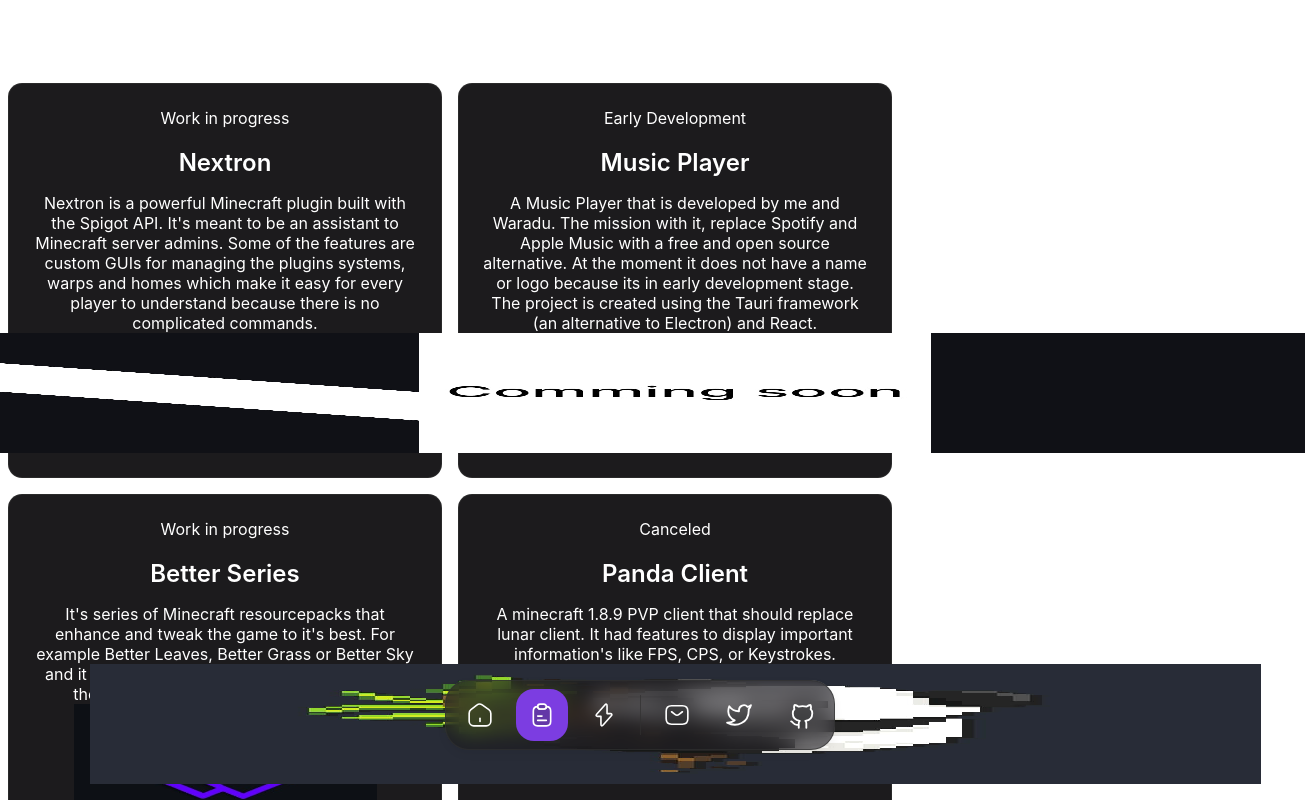
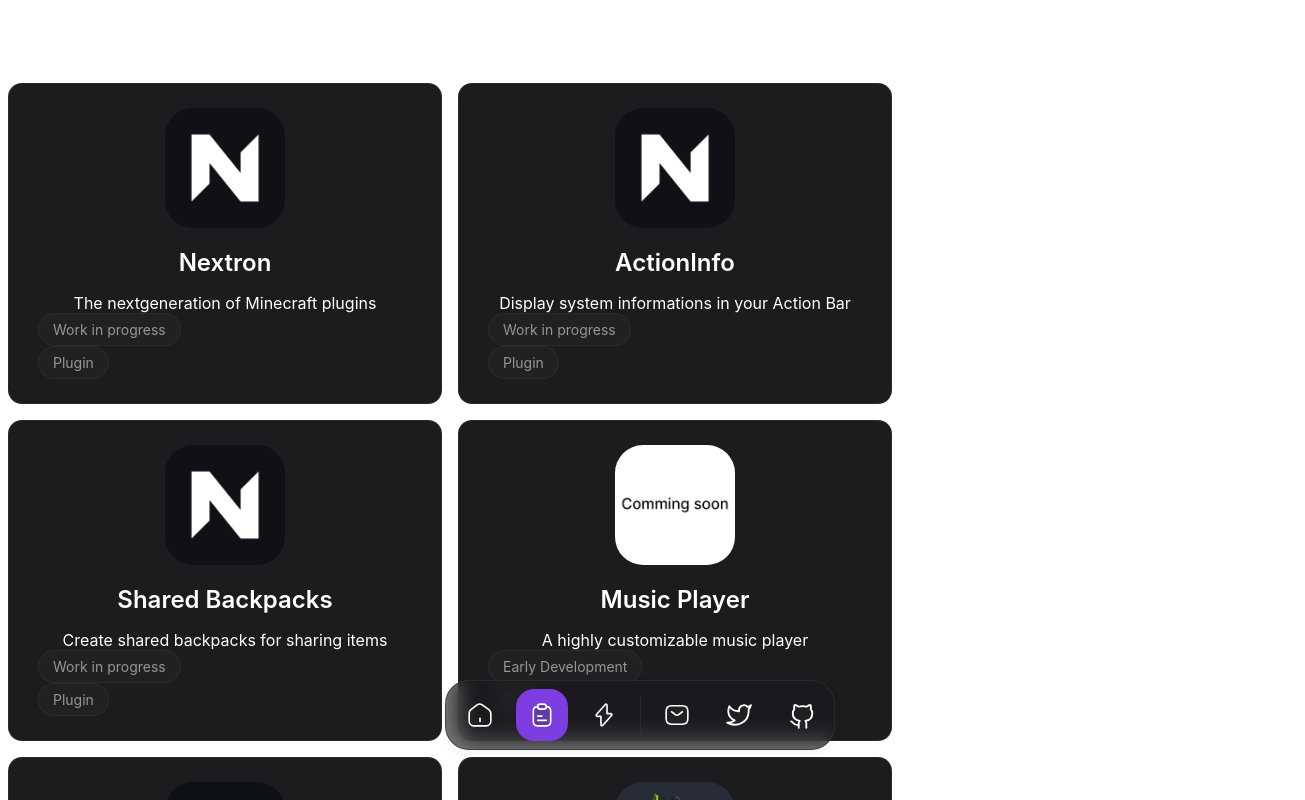
Before and after one commit to 0PandaDEV/Portfolio, a Nuxt app: page /projects in a window 1280 px wide. Shown: the top 800 px of the page, 1305 px wide, since content can reach past the window. Built offline with nearby package versions, Linux system fonts and the light colour scheme; a web font is replaced by a local one.

Commit message:
added two new projects and added links to them

```diff
--- a/pages/projects.vue
+++ b/pages/projects.vue
@@ -8,55 +8,84 @@
     </div>
 
     <div class="projects">
-      <div class="project-1 project">
+      <a class="project-1 project" href="https://github.com/0pandadev/Nextron" target="_blank">
+        <div class="project-img">
+          <img class="project-logo" loading="lazy" src="../assets/nextron.jpg">
+        </div>
         <div class="text">
-          <p class="secondary-title">Work in progress</p>
           <p class="project-name">Nextron</p>
-          <p class="description">Nextron is a powerful Minecraft plugin built with the Spigot API. It's meant to be an
-            assistant to Minecraft server admins. Some of the features are custom GUIs for managing
-            the plugins systems, warps and homes which make it easy for every player to understand because there is no
-            complicated commands.</p>
+          <p class="description">The nextgeneration of Minecraft plugins</p>
+          <div class="tags">
+            <p class="project-tag">Work in progress</p>
+            <p class="project-tag">Plugin</p>
+          </div>
         </div>
+      </a>
+      <a class="project-2 project" href="https://github.com/0pandadev/ActionInfo" target="_blank">
         <div class="project-img">
-          <img loading="lazy" src="../assets/nextron.jpg">
+          <img class="project-logo" loading="lazy" src="../assets/nextron.jpg">
         </div>
-      </div>
-      <div class="project-2 project">
         <div class="text">
-          <p class="secondary-title">Early Development</p>
+          <p class="project-name">ActionInfo</p>
+          <p class="description">Display system informations in your Action Bar</p>
+          <div class="tags">
+            <p class="project-tag">Work in progress</p>
+            <p class="project-tag">Plugin</p>
+          </div>
+        </div>
+      </a>
+      <a class="project-3 project" href="https://github.com/0pandadev/SharedBackpacks" target="_blank">
+        <div class="project-img">
+          <img class="project-logo" loading="lazy" src="../assets/nextron.jpg">
+        </div>
+        <div class="text">
+          <p class="project-name">Shared Backpacks</p>
+          <p class="description">Create shared backpacks for sharing items</p>
+          <div class="tags">
+            <p class="project-tag">Work in progress</p>
+            <p class="project-tag">Plugin</p>
+          </div>
+        </div>
+      </a>
+      <a class="project-4 project" href="https://github.com/0pandadev/music-player" target="_blank">
+        <div class="project-img">
+          <img class="project-logo" loading="lazy" src="../assets/project.jpg">
+        </div>
+        <div class="text">
           <p class="project-name">Music Player</p>
-          <p class="description">A Music Player that is developed by me and Waradu. The mission with it, replace Spotify
-            and Apple Music with a free and open source alternative. At the moment it does not have a name or logo because
-            its in early development stage. The project is created using the Tauri framework (an alternative to Electron)
-            and React.</p>
+          <p class="description">A highly customizable music player</p>
+          <div class="tags">
+            <p class="project-tag">Early Development</p>
+            <p class="project-tag">App</p>
+          </div>
         </div>
+      </a>
+      <a class="project-5 project" href="https://modrinth.com/user/PandaDEV" target="_blank">
         <div class="project-img">
-          <img loading="lazy" src="../assets/project.jpg">
+          <img class="project-logo" loading="lazy" src="../assets/better.jpg">
         </div>
-      </div>
-      <div class="project-3 project">
         <div class="text">
-          <p class="secondary-title">Work in progress</p>
           <p class="project-name">Better Series</p>
-          <p class="description">It's series of Minecraft resourcepacks that enhance and tweak the game to it's best. For
-            example Better Leaves, Better Grass or Better Sky and it even has a modpack that aims to improve the
-            performance on really low end PC's.</p>
+          <p class="description">A series of usefull texturepacks for minecraft</p>
+          <div class="tags">
+            <p class="project-tag">Work in progress</p>
+            <p class="project-tag">Texturepacks</p>
+          </div>
         </div>
+      </a>
+      <a class="project-6 project" href="https://github.com/0pandadev/pandaclient" target="_blank">
         <div class="project-img">
-          <img loading="lazy" src="../assets/better.jpg">
+          <img class="project-logo" loading="lazy" src="../assets/pandaclient.jpg">
         </div>
-      </div>
-      <div class="project-4 project">
         <div class="text">
-          <p class="secondary-title">Canceled</p>
           <p class="project-name">Panda Client</p>
-          <p class="description">A minecraft 1.8.9 PVP client that should replace lunar client. It had features to display
-            important information's like FPS, CPS, or Keystrokes.</p>
+          <p class="description">A minecraft PVP client for 1.8.9</p>
+          <div class="tags">
+            <p class="project-tag">Canceled</p>
+            <p class="project-tag">Client</p>
+          </div>
         </div>
-        <div class="project-img">
-          <img loading="lazy" src="../assets/pandaclient.jpg">
-        </div>
-      </div>
+      </a>
     </div>
 
   </div>
```
